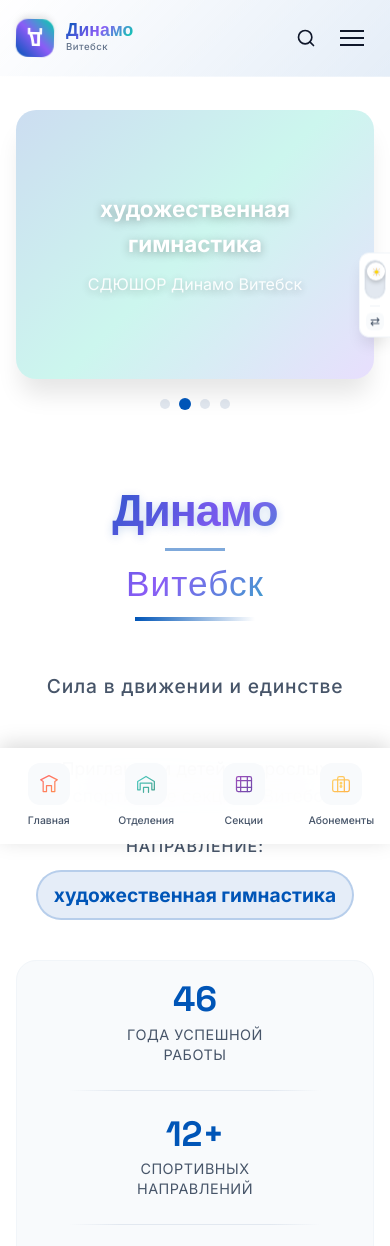
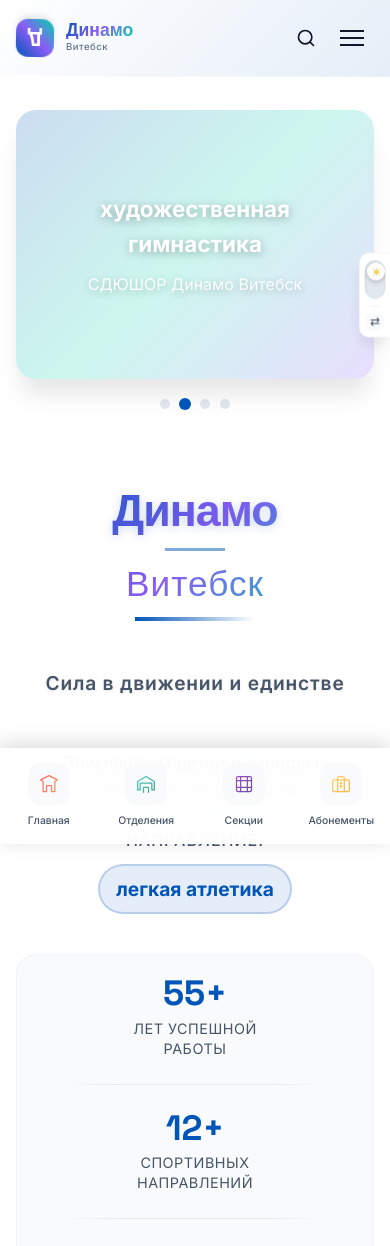
Before and after one commit to MartaNS09/dynamo-vitebsk-new, a Next.js app: page / in a window 390 px wide. Shown: the top 1246 px of the page. Built offline with nearby package versions, Linux system fonts and the light colour scheme.

Commit message:
feat: improve Hero section - Changed years from 46 to 55+ for accuracy - Faster sport rotation (2s instead of 3s) - Enhanced motto lines on mobile with gradient effects - Improved responsive design for small screens

```diff
--- a/src/components/sections/hero/Hero.module.scss
+++ b/src/components/sections/hero/Hero.module.scss
@@ -646,3 +646,61 @@
     }
   }
 }
+
+/* ===== УЛУЧШЕННЫЕ ПОЛОСКИ ДЛЯ МОБИЛКИ - КАК В ЗАГОЛОВКЕ ===== */
+@media (max-width: 768px) {
+  .mottoLine {
+    min-width: 40px !important;
+    height: 4px !important;
+    background: linear-gradient(
+      90deg,
+      transparent,
+      var(--dynamo-blue),
+      var(--accent-teal),
+      var(--dynamo-blue),
+      transparent
+    ) !important;
+    border-radius: 2px;
+    box-shadow: 0 2px 8px rgba(0, 85, 183, 0.3);
+    opacity: 0.8;
+
+    &:first-child {
+      animation: slideInLeftMobile 0.8s ease 0.6s forwards;
+    }
+
+    &:last-child {
+      animation: slideInRightMobile 0.8s ease 0.6s forwards;
+    }
+  }
+
+  @keyframes slideInLeftMobile {
+    to {
+      opacity: 1;
+      transform: translateX(0);
+    }
+  }
+
+  @keyframes slideInRightMobile {
+    to {
+      opacity: 1;
+      transform: translateX(0);
+    }
+  }
+
+  .mottoText {
+    font-weight: 600 !important;
+    text-shadow: 0 1px 3px rgba(0, 0, 0, 0.1);
+  }
+}
+
+/* ===== ДОПОЛНИТЕЛЬНЫЕ УЛУЧШЕНИЯ ДЛЯ ОЧЕНЬ МАЛЕНЬКИХ ЭКРАНОВ ===== */
+@media (max-width: 480px) {
+  .mottoLine {
+    min-width: 30px !important;
+    height: 3px !important;
+  }
+
+  .motto {
+    gap: 12px !important;
+  }
+}
--- a/src/components/sections/hero/Hero.tsx
+++ b/src/components/sections/hero/Hero.tsx
@@ -36,20 +36,20 @@ export const Hero = () => {
     // Анимация появления
     setIsVisible(true);
 
-    // Смена видов спорта
+    // Смена видов спорта - БЫСТРЕЕ (2 сек вместо 3)
     const sportInterval = setInterval(() => {
       setCurrentSport((prev) => (prev + 1) % SPORTS.length);
-    }, 3000);
+    }, 2000); // ← ИЗМЕНЕНО: 2000ms = 2 секунды
 
     // Смена фото placeholder
     const photoInterval = setInterval(() => {
       setCurrentPhoto((prev) => (prev + 1) % PHOTO_PLACEHOLDERS.length);
     }, 4000);
 
-    // Анимация счетчиков
+    // Анимация счетчиков - 55+ лет вместо 46
     const duration = 2000;
     const steps = 60;
-    const incrementYears = 46 / steps;
+    const incrementYears = 55 / steps; // ← ИЗМЕНЕНО: 55 лет
     const incrementSports = 12 / steps;
     const incrementAthletes = 850 / steps;
 
@@ -57,7 +57,7 @@ export const Hero = () => {
     const counterInterval = setInterval(() => {
       step++;
       setCounters({
-        years: Math.min(46, Math.floor(incrementYears * step)),
+        years: Math.min(55, Math.floor(incrementYears * step)), // ← ИЗМЕНЕНО: 55
         sports: Math.min(12, Math.floor(incrementSports * step)),
         athletes: Math.min(850, Math.floor(incrementAthletes * step)),
       });
@@ -120,9 +120,9 @@ export const Hero = () => {
             {/* Статистика */}
             <div className={styles.stats}>
               <div className={styles.stat}>
-                <div className={styles.statNumber}>{counters.years}</div>
+                <div className={styles.statNumber}>{counters.years}+</div>
                 <div className={styles.statLabel}>
-                  года успешной
+                  лет успешной
                   <br />
                   работы
                 </div>
```
